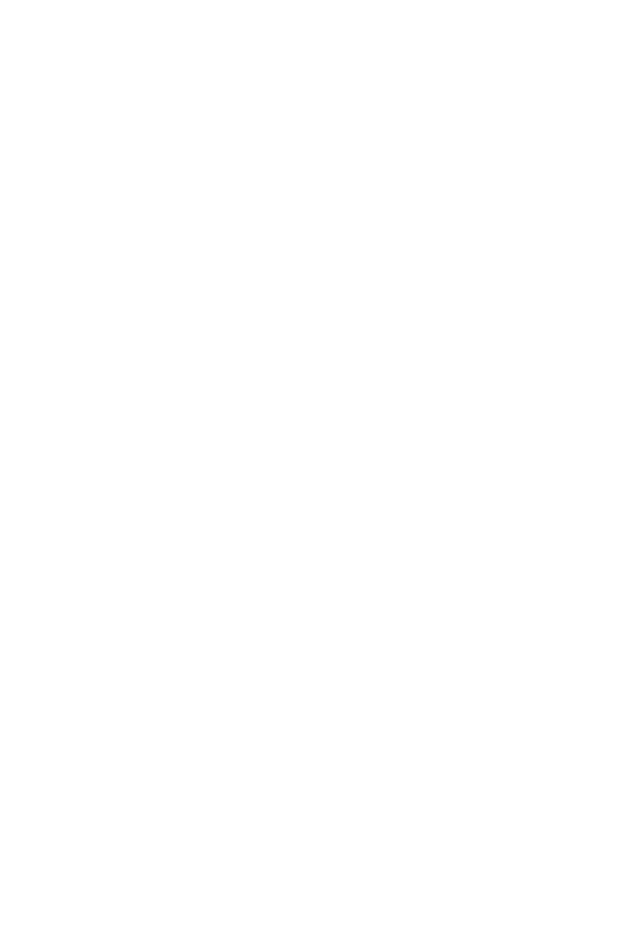
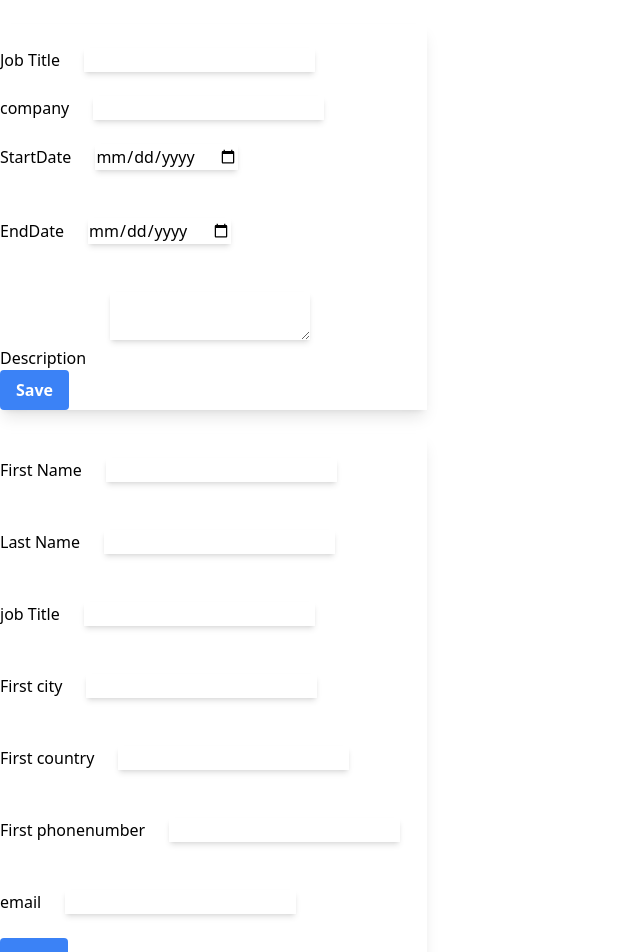
Before and after one commit to EsmailNadir/resume-Builder, a Next.js app: page / in a window 1280 px wide. Shown: the top 952 px of the page, without its empty margins (0-640 px from the left). Before the commit the page ends 800 px from the top, so only its background shows below. Built offline with nearby package versions, Linux system fonts and the light colour scheme.

Commit message:
created forms for resume

```diff
--- a/package.json
+++ b/package.json
@@ -21,7 +21,7 @@
     "eslint": "^8",
     "eslint-config-next": "15.0.3",
     "postcss": "^8",
-    "tailwindcss": "^3.4.1",
+    "tailwindcss": "^3.4.15",
     "typescript": "^5"
   }
 }
--- /dev/null
+++ b/src/app/components/PersonalForm.tsx
@@ -0,0 +1,77 @@
+'use client'
+import React from "react";
+import { useState, ChangeEvent, FormEvent } from "react";
+
+type PersonalFormData = {
+FirstName: string;
+LastName: string;
+jobTitle: string;
+city: string;
+country: string;
+phoneNumber: string;
+email:string
+}
+
+interface PersonalFormProp{
+onSubmit:(data:PersonalFormData) => void;
+}
+
+const PersonalForm: React.FC<PersonalFormProp> = ({onSubmit}) =>{
+    const [formData, setFormData] = useState<PersonalFormData> ({
+        FirstName: '',
+        LastName: '',
+        jobTitle: '',
+        city: '',
+       country: '',
+       phoneNumber: '',
+       email: ''
+    })
+
+    const handleChange = (e: ChangeEvent<HTMLInputElement | HTMLTextAreaElement>) => {
+        const {name, value} = e.target;
+        setFormData((prevData)=>({
+          ...prevData,
+          [name]: value
+        }));
+      };
+
+      const handleSubmit =(e:FormEvent) =>{
+        e.preventDefault()
+        onSubmit(formData);
+      }
+
+      return(
+        <form className="shadow-lg my-6 w-1/3 " onSubmit={handleSubmit}>
+            <div>
+            <label>First Name</label>
+            <input className="shadow-md my-6 mx-6" name="First Name" value={formData.FirstName} onChange={handleChange} />
+            </div>
+            <div>
+            <label>Last Name</label>
+            <input className="shadow-md my-6 mx-6" name="Last Name" value={formData.LastName} onChange={handleChange} />
+            </div>
+            <div>
+            <label>job Title</label>
+            <input className="shadow-md my-6 mx-6" name="jobTitle" value={formData.jobTitle} onChange={handleChange} />
+            </div>
+            <div>
+            <label>First city</label>
+            <input className="shadow-md my-6 mx-6" name="city" value={formData.city} onChange={handleChange} />
+            </div>
+            <div>
+            <label>First country</label>
+            <input className="shadow-md my-6 mx-6" name="country" value={formData.country} onChange={handleChange} />
+            </div>
+            <div>
+            <label>First phonenumber</label>
+            <input className="shadow-md my-6 mx-6" name="phoneNumber" value={formData.phoneNumber} onChange={handleChange} />
+            </div>
+            <div>
+            <label>email</label>
+            <input className="shadow-md my-6 mx-6" name="email" value={formData.email} onChange={handleChange} />
+            </div>
+            <button className="bg-blue-500 hover:bg-blue-700 text-white font-bold py-2 px-4 rounded" type="submit"> save </button>
+        </form>
+      )
+}
+export default PersonalForm;
--- a/src/app/components/WorkExperienceForm.tsx
+++ b/src/app/components/WorkExperienceForm.tsx
@@ -1,21 +1,68 @@
-import { useState } from "react";
+'use client'
 
-export default function WorkExperienceForm() {
-    const Form = () => {
-        const [formData, setFormData] = useState({
-            name:''
+import React from "react";
+import { useState, FormEvent, ChangeEvent } from "react";
 
-        })
+type WorkExperienceData = {
+  jobTitle : string;
+  company : string;
+  startDate : string;
+  endDate : string;
+  description: string;
+}
 
-    }
+interface WorkExperienceFormProps {
+  onSubmit: (data: WorkExperienceData) => void;
+}
+
+const WorkExperienceForm: React.FC<WorkExperienceFormProps> = ({onSubmit}) => {
+    const [formData, setFormData] = useState<WorkExperienceData>({
+      jobTitle: '',
+      company: '',
+      startDate: '',
+      endDate: '',
+      description: ''
+
+    })
+
+    const handleChange = (e: ChangeEvent<HTMLInputElement | HTMLTextAreaElement>) => {
+      const {name, value} = e.target;
+      setFormData((prevData)=>({
+        ...prevData,
+        [name]: value
+      }));
+    };
+
+    const handleSubmit = ( e:FormEvent) => {
+      e.preventDefault()
+      onSubmit(formData);
+    };
     return (
-      <div className="InputForm">
-        <form>
-            <input
-            type="text"
-            />
+      <form className="shadow-lg my-6 w-1/3 " onSubmit={handleSubmit}>
+        <div>
+          <label>Job Title</label>
+          <input className="shadow-md my-6 mx-6" name="jobTitle" value={formData.jobTitle} onChange={handleChange}/>
+        </div>
+        <div>
+          <label>company</label>
+          <input  className="shadow-md mx-6" name="company" value={formData.company} onChange={handleChange}/>
+        </div>
+        <div>
+          <label>StartDate</label>
+          <input  className=" shadow-md my-6 mx-6" type="date" name="startDate" value={formData.startDate} onChange={handleChange}/>
+        </div>
+        <div>
+          <label>EndDate</label>
+          <input className="mx-6 my-6 shadow-md" type="date" name="EndDate" value={formData.endDate} onChange={handleChange}/>
+        </div>
+        <div>
+          <label>Description</label>
+          <textarea  className="shadow-md my-6 mx-6" name="description" value={formData.description} onChange={handleChange}/>
+        </div>
 
-        </form>
-      </div>
-    );
-  }
+        <button className="bg-blue-500 hover:bg-blue-700 text-white font-bold py-2 px-4 rounded" type="submit">Save</button>
+      </form>
+    )
+}
+
+  export default WorkExperienceForm;
--- /dev/null
+++ b/src/app/components/summaryForm.tsx
@@ -0,0 +1,46 @@
+'use client';
+import React, { useState, FormEvent, ChangeEvent } from 'react';
+
+type SummaryFormData = {
+  summary: string;
+};
+
+interface SummaryFormProps {
+  onSubmit: (data: SummaryFormData) => void;
+}
+
+const SummaryForm: React.FC<SummaryFormProps> = ({ onSubmit }) => {
+  const [formData, setFormData] = useState<SummaryFormData>({
+    summary: '',
+  });
+
+  const handleChange = (e: ChangeEvent<HTMLTextAreaElement>) => {
+    const { name, value } = e.target;
+    setFormData((prevData) => ({
+      ...prevData,
+      [name]: value,
+    }));
+  };
+
+  const handleSubmit = (e: FormEvent) => {
+    e.preventDefault();
+    onSubmit(formData); // Correct reference to `formData`
+  };
+
+  return (
+    <form className='mx-6 my-6 shadow-md' onSubmit={handleSubmit}>
+      <div>
+        <label htmlFor="summary">Summary</label>
+        <textarea
+          id="summary"
+          name="summary"
+          value={formData.summary}
+          onChange={handleChange}
+        />
+      </div>
+      <button className="bg-blue-500 hover:bg-blue-700 text-white font-bold py-2 px-4 rounded" type="submit">Submit</button>
+    </form>
+  );
+};
+
+export default SummaryForm;
--- a/src/app/layout.tsx
+++ b/src/app/layout.tsx
@@ -1,7 +1,6 @@
 import type { Metadata } from "next";
 import localFont from "next/font/local";
 import "./globals.css";
-import FormInput from "./components/WorkExperienceForm";
 
 const geistSans = localFont({
   src: "./fonts/GeistVF.woff",
@@ -29,7 +28,7 @@
       <body
         className={`${geistSans.variable} ${geistMono.variable} antialiased`}
       >
-        <FormInput/>
+
         {children}
       </body>
     </html>
--- a/src/app/page.tsx
+++ b/src/app/page.tsx
@@ -1,7 +1,22 @@
-import FormInput from "./components/WorkExperienceForm";
+'use client'
+
+import WorkExperienceForm from "./components/WorkExperienceForm"
+import PersonalForm from "./components/PersonalForm"
+import React from "react"
+import SummaryForm from "./components/summaryForm"
 
 export default function Home() {
+  const handleFormSubmit = (data: any) =>{
+    console.log("FormSubmitted:", data);
+
+  }
   return (
-    <FormInput/>
+    <>
+    <WorkExperienceForm onSubmit={handleFormSubmit}/>
+    <PersonalForm  onSubmit={handleFormSubmit}/>
+    <SummaryForm onSubmit={handleFormSubmit}/>
+    </>
   )
+
+
 }
--- /dev/null
+++ b/tailwind.config.js
@@ -0,0 +1,13 @@
+/** @type {import('tailwindcss').Config} */
+module.exports = {
+  content: [
+    "./src/**/*.{js,ts,jsx,tsx}", // Scan all JavaScript and TypeScript files in the 'src' directory
+    "./app/**/*.{js,ts,jsx,tsx}", // If using the App Router in Next.js
+    "./pages/**/*.{js,ts,jsx,tsx}", // If using the Pages Router in Next.js
+    "./components/**/*.{js,ts,jsx,tsx}", // Scan all files in the 'components' folder
+  ],
+  theme: {
+    extend: {},
+  },
+  plugins: [],
+};
```
Also changed, not shown: 2 other files (tests, documents, lock files or other folders).
